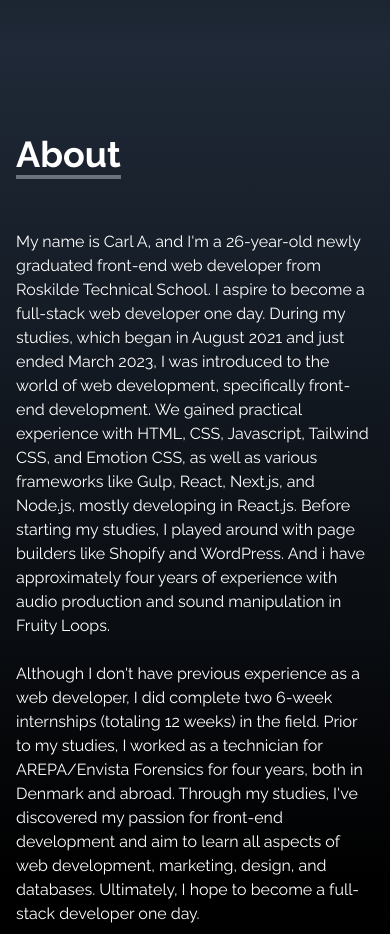
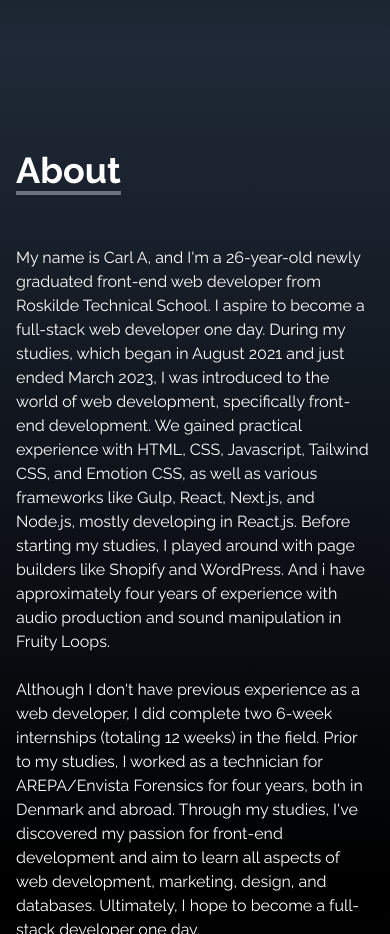
Before and after one commit to CarlAbel/react-portfolio-main, a React (Create React App) app: page / in a window 390 px wide. Shown: the part 800-1734 px from the top of the page. Built offline with nearby package versions, Linux system fonts and the light colour scheme.

Commit message:
netlify update

```diff
--- a/src/components/About.jsx
+++ b/src/components/About.jsx
@@ -7,7 +7,7 @@ const About = () => {
       className="w-full h-screen bg-gradient-to-b from-gray-800 to-black text-white"
     >
       <div className="max-w-screen-lg p-4 mx-auto flex flex-col justify-center w-full h-full">
-        <div className="pb-2 mt-32 md:mt-0">
+        <div className="pb-2 mt-40 md:mt-0">
           <p className="text-4xl font-bold inline border-b-4 border-gray-500">
             About
           </p>
```
